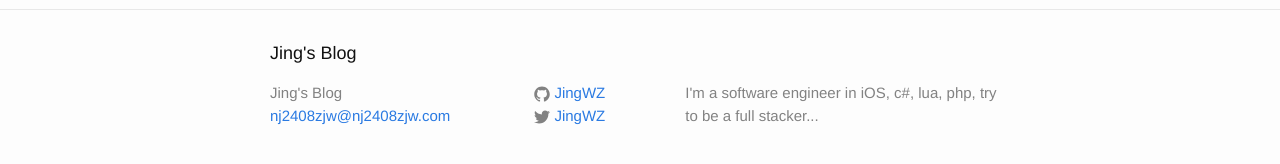
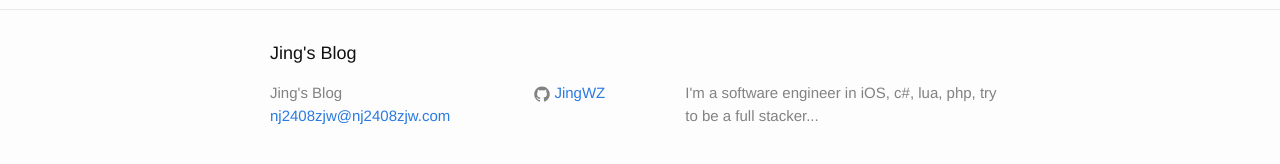
Before and after one commit to JingWZ/JingWZ.github.io, a Jekyll site: the page built from about.md, in a window 1280 px wide. Shown: the part 341-505 px from the top of the page. Built offline with Jekyll 4.4.1, drawn with Linux system fonts in a browser that asks for light colours.

Commit message:
remove twitter

```diff
--- a/_config.yml
+++ b/_config.yml
@@ -12,7 +12,6 @@ description: > # this means to ignore newlines until "baseurl:"
   I'm a software engineer in iOS, c#, lua, php, try to be a full stacker...
 baseurl: "" # the subpath of your site, e.g. /blog
 url: "https://jingwz.github.io" # the base hostname & protocol for your site
-twitter_username: JingWZ
 github_username:  JingWZ
 
 # Build settings
```
